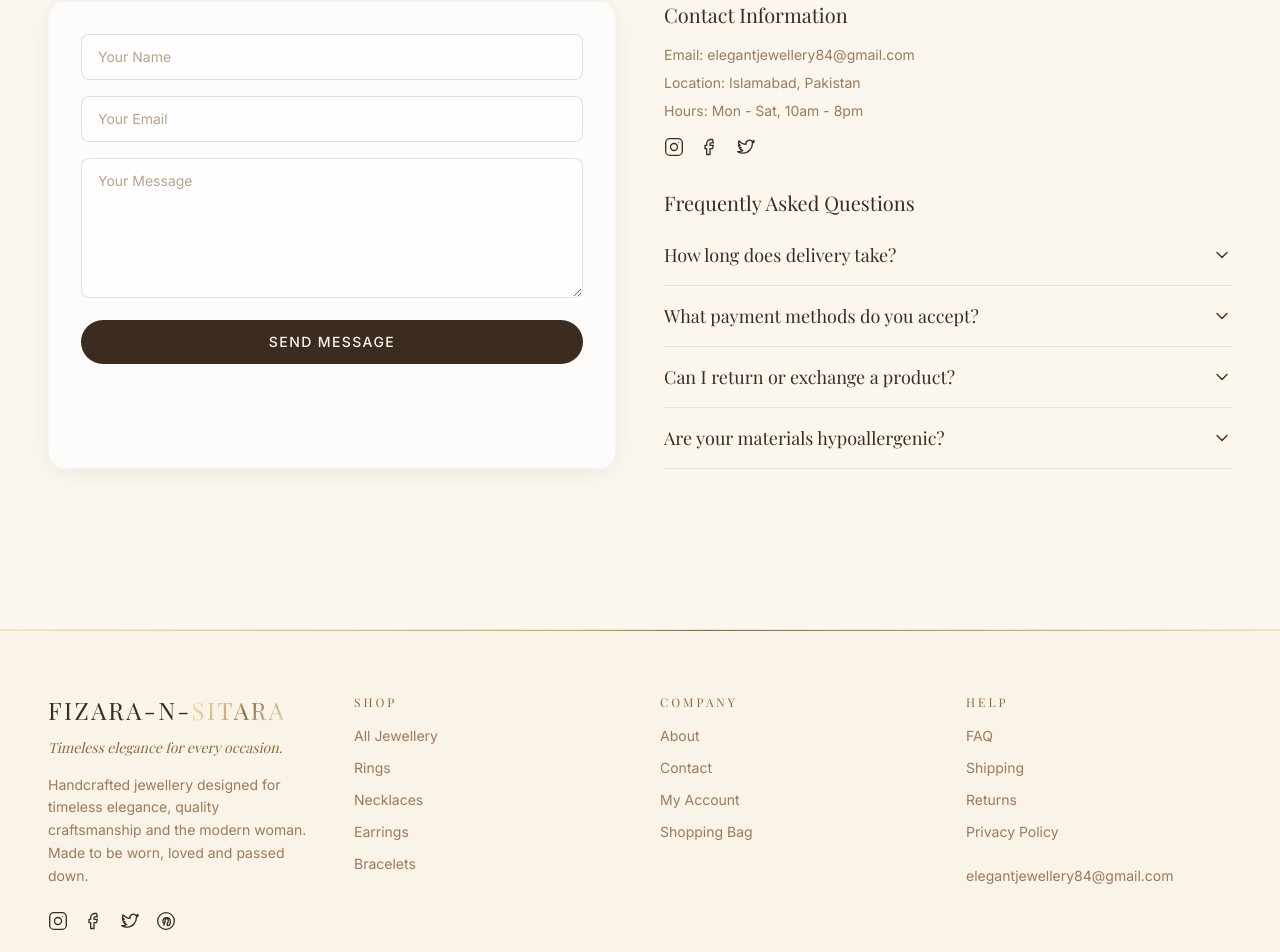
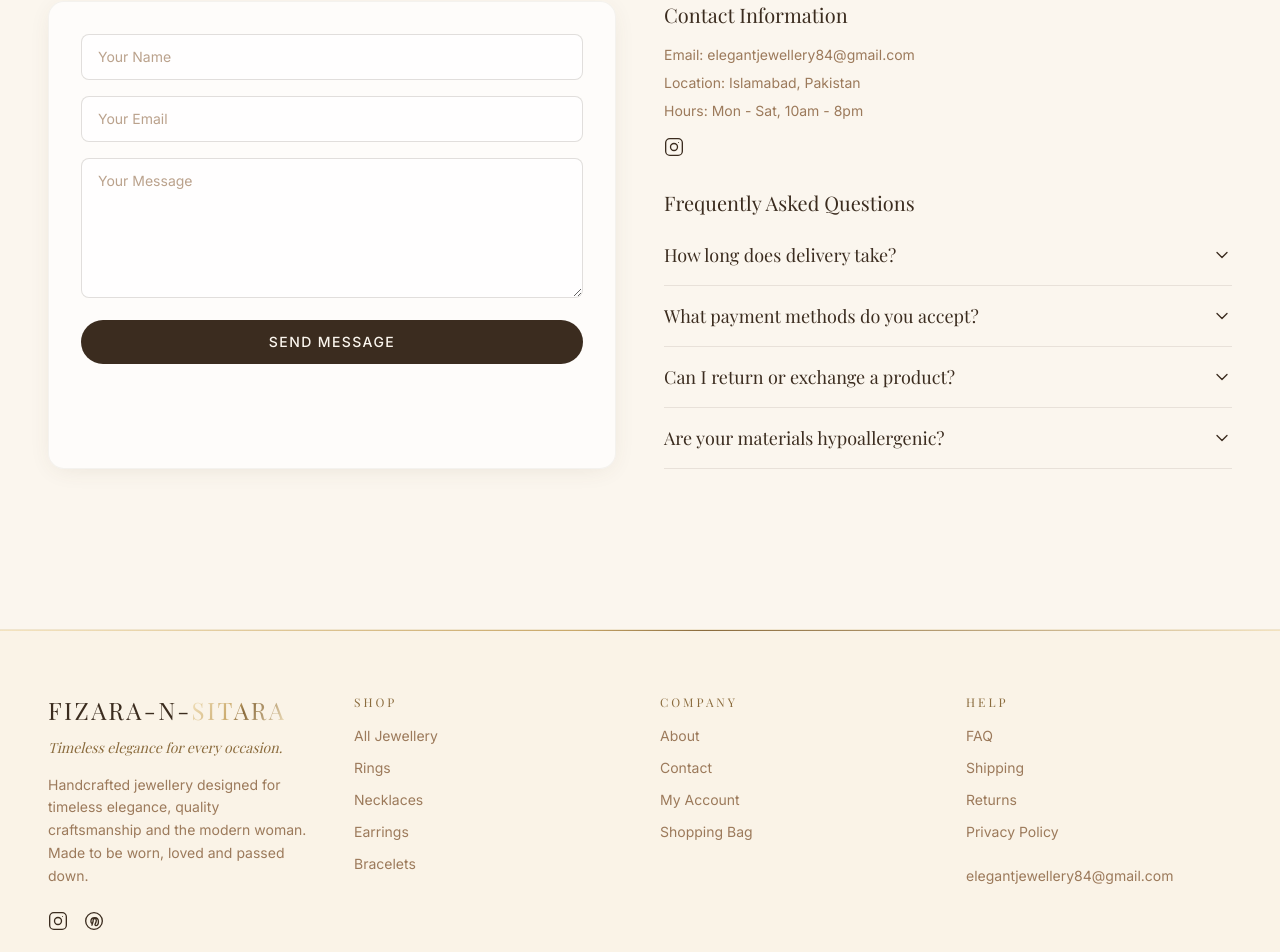
Before and after one commit to i220546-Fizza/Elegant-Jewllery, a React (Vite) app in the folder client/: page /contact in a window 1280 px wide. Shown: the part 380-1332 px from the top of the page. Built offline with nearby package versions, Linux system fonts and the light colour scheme; a web font is replaced by a local one.

Commit message:
Remove Facebook and Twitter social links
Co-Authored-By: Claude Sonnet 5 <noreply@anthropic.com>
Claude-Session: https://claude.ai/code/session_01F4eQ7ow5dZ4YMqnhUBkmyJ

```diff
--- a/client/src/components/Footer.tsx
+++ b/client/src/components/Footer.tsx
@@ -1,5 +1,5 @@
 import { Link } from 'react-router-dom';
-import { FacebookIcon, InstagramIcon, PinterestIcon, TwitterIcon } from './Icons';
+import { InstagramIcon, PinterestIcon } from './Icons';
 
 const Footer = () => (
   <footer className="relative mt-24 overflow-hidden border-t border-champagne/20 bg-cream">
@@ -18,12 +18,6 @@ const Footer = () => (
         <div className="mt-6 flex gap-4 text-brown-dark">
           <a href="https://www.instagram.com/fizara_jewels?utm_source=qr&mdxt=ejNzYTFsd3NwZjl4" aria-label="Instagram" className="transition-transform hover:-translate-y-0.5 hover:text-champagne-dark">
             <InstagramIcon />
-          </a>
-          <a href="https://www.instagram.com/fizara_jewels?utm_source=qr&mdxt=ejNzYTFsd3NwZjl4" aria-label="Facebook" className="transition-transform hover:-translate-y-0.5 hover:text-champagne-dark">
-            <FacebookIcon />
-          </a>
-          <a href="https://www.instagram.com/fizara_jewels?utm_source=qr&mdxt=ejNzYTFsd3NwZjl4" aria-label="Twitter" className="transition-transform hover:-translate-y-0.5 hover:text-champagne-dark">
-            <TwitterIcon />
           </a>
           <a href="https://www.instagram.com/fizara_jewels?utm_source=qr&mdxt=ejNzYTFsd3NwZjl4" aria-label="Pinterest" className="transition-transform hover:-translate-y-0.5 hover:text-champagne-dark">
             <PinterestIcon />
--- a/client/src/pages/Contact.tsx
+++ b/client/src/pages/Contact.tsx
@@ -1,6 +1,6 @@
 import { useEffect, useState } from 'react';
 import toast from 'react-hot-toast';
-import { ChevronDownIcon, FacebookIcon, InstagramIcon, TwitterIcon } from '../components/Icons';
+import { ChevronDownIcon, InstagramIcon } from '../components/Icons';
 
 const FAQS = [
   {
@@ -101,8 +101,6 @@ const Contact = () => {
             </ul>
             <div className="mt-4 flex gap-4 text-brown-dark">
               <a href="https://www.instagram.com/fizara_jewels?utm_source=qr&mdxt=ejNzYTFsd3NwZjl4" aria-label="Instagram" className="hover:text-champagne-dark"><InstagramIcon /></a>
-              <a href="https://www.instagram.com/fizara_jewels?utm_source=qr&mdxt=ejNzYTFsd3NwZjl4" aria-label="Facebook" className="hover:text-champagne-dark"><FacebookIcon /></a>
-              <a href="https://www.instagram.com/fizara_jewels?utm_source=qr&mdxt=ejNzYTFsd3NwZjl4" aria-label="Twitter" className="hover:text-champagne-dark"><TwitterIcon /></a>
             </div>
           </div>
 
```
